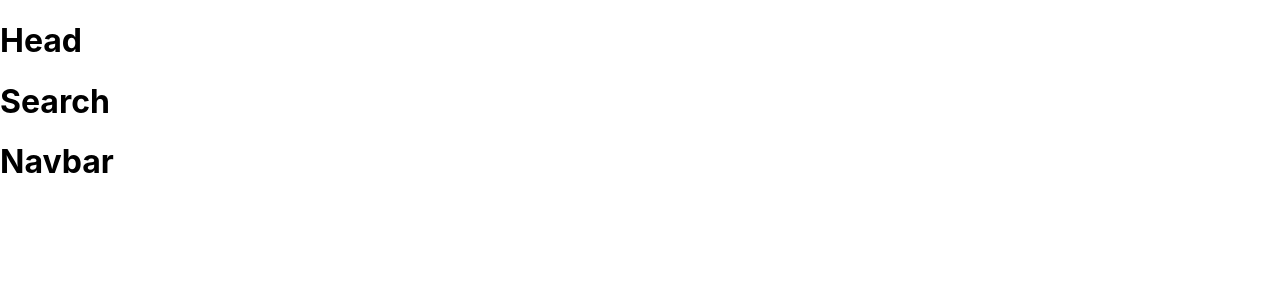
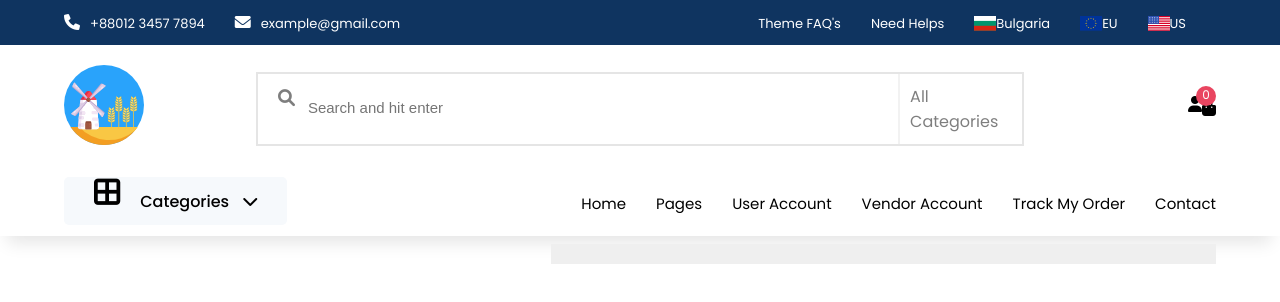
Before and after one commit to Hri100v/React, a React (Create React App) app in the folder new-eshop/: page / in a window 1280 px wide. Shown: the top 302 px of the page. Built offline with nearby package versions, Linux system fonts and the light colour scheme.

Commit message:
all updates on the stable version - communication between the components

```diff
--- a/new-eshop/public/index.html
+++ b/new-eshop/public/index.html
@@ -9,6 +9,7 @@
       name="description"
       content="Web site created using create-react-app"
     />
+    <link rel="stylesheet" href="https://use.fontawesome.com/releases/v6.0.0/css/all.css" integrity="sha384-3B6NwesSXE7YJlcLI9RpRqGf2p/EgVH8BgoKTaUrmKNDkHPStTQ3EyoYjCGXaOTS" crossorigin="anonymous" />
     <link rel="apple-touch-icon" href="%PUBLIC_URL%/logo192.png" />
     <!--
       manifest.json provides metadata used when your web app is installed on a
--- a/new-eshop/src/App.css
+++ b/new-eshop/src/App.css
@@ -1,38 +1,63 @@
-.App {
-  text-align: center;
+@import url("https://fonts.googleapis.com/css2?family=Poppins:wght@300;400;500;600&display=swap");
+
+* {
+  margin: 0;
+  padding: 0;
+  box-sizing: border-box;
 }
 
-.App-logo {
-  height: 40vmin;
-  pointer-events: none;
+body {
+  font-family: "Poppins", sans-serif;
+  background-color: #ffffff;
 }
 
-@media (prefers-reduced-motion: no-preference) {
-  .App-logo {
-    animation: App-logo-spin infinite 20s linear;
-  }
+.background {
+  background-color: #f6f9fc;
+  padding: 50px 0;
 }
 
-.App-header {
-  background-color: #282c34;
-  min-height: 100vh;
-  display: flex;
-  flex-direction: column;
-  align-items: center;
-  justify-content: center;
-  font-size: calc(10px + 2vmin);
-  color: white;
+.container {
+  max-width: 90%;
+  margin: auto;
 }
 
-.App-link {
-  color: #61dafb;
+.d_flex {
+  display: flex;
+  justify-content: space-between;
 }
 
-@keyframes App-logo-spin {
-  from {
-    transform: rotate(0deg);
-  }
-  to {
-    transform: rotate(360deg);
-  }
+.c_flex {
+  display: flex;
+  justify-content: space-between;
+  align-items: center;
 }
+
+.f_flex {
+  display: flex;
+}
+
+a {
+  text-decoration: none;
+  color: #000;
+}
+
+li {
+  list-style: none;
+}
+
+.uppercase {
+  text-transform: uppercase;
+}
+
+.capitalize {
+  text-transform: capitalize;
+}
+
+.RText {
+  text-align-last: right;
+}
+
+.flag {
+  width: 22px;
+  height: auto;
+}
--- a/new-eshop/src/App.js
+++ b/new-eshop/src/App.js
@@ -1,10 +1,18 @@
 import './App.css';
 import { Header } from './common/header/Header';
+import { BrowserRouter as Router, Switch } from "react-router-dom";
 
 function App() {
   return (
     <>
-      <Header/>
+      <Router>
+        <Header />
+        <Switch>
+          {/* <Route path="/" exact>
+            <About />
+          </Route> */}
+        </Switch>
+      </Router>
     </>
   );
 }
--- a/new-eshop/src/common/header/Head.jsx
+++ b/new-eshop/src/common/header/Head.jsx
@@ -1,9 +1,29 @@
 import React from 'react'
+import { BG, EU, US } from 'country-flag-icons/react/3x2'
 
 export const Head = () => {
   return (
     <>
-        <h1>Head</h1>
+        <section className="head">
+          <div className="container d_flex">
+            <div className="left row">
+              <i className="fa fa-phone"></i>
+              <label>+88012 3457 7894</label>
+              <i className="fa fa-envelope"></i>
+              <label>example@gmail.com</label>
+            </div>
+            <div className="right row RText">
+              <label>Theme FAQ's</label>
+              <label>Need Helps</label>
+              <span><BG title="Bulgaria" className="flag" /></span>
+              <label htmlFor="">Bulgaria</label>
+              <span><EU title="European Union" className="flag" /></span>
+              <label htmlFor="">EU</label>
+              <span><US title="United States" className="flag" /></span>
+              <label htmlFor="">US</label>
+            </div>
+          </div>
+        </section>
     </>
   )
 }
--- a/new-eshop/src/common/header/Header.css
+++ b/new-eshop/src/common/header/Header.css
@@ -0,0 +1,213 @@
+/*------------------head------------------*/
+.head {
+    background-color: #0f3460;
+    padding: 10px 0;
+    color: #fff;
+}
+
+.head i {
+    margin-right: 10px;
+}
+
+.head label {
+    margin-right: 30px;
+    font-size: 13px;
+}
+
+.head .right span {
+    vertical-align: middle;
+    display: inline-flex;
+}
+
+/*------------------head------------------*/
+/*------------------search------------------*/
+.search {
+    padding: 20px 0;
+}
+
+.search .logo img {
+    width: auto;
+    height: auto;
+}
+
+.search .width {
+    width: 20%;
+}
+
+.search-box {
+    width: 80%;
+    border: 2px solid rgba(0, 0, 0, 0.1);
+}
+
+.search-box i {
+    width: 5%;
+    text-align: center;
+    font-size: 17px;
+    opacity: 0.5;
+    padding: 15px 20px;
+}
+
+.search-box input, button {
+    border: 0;
+    outline: none;
+    width: 100%;
+    padding: 10px;
+}
+
+::placeholder {
+    font-size: 15px;
+}
+
+.search-box span {
+    width: 20%;
+    opacity: 0.5;
+    border-left: 2px solid rgba(0, 0, 0, 0.1);
+    padding: 10px;
+}
+
+.cart {
+    position: relative;
+}
+
+.search .cart span {
+    position: absolute;
+    top: -10px;
+    right: 0;
+    width: 20px;
+    height: 20px;
+    border-radius: 50%;
+    text-align: center;
+    background-color: #e94560;
+    font-size: 12px;
+    color: #fff;
+}
+
+.search .f_flex {
+    justify-content: end;
+}
+
+.categories {
+    background-color: #f6f9fc;
+    padding: 0 30px;
+    border-radius: 5px;
+    height: 6vh;
+    margin-top: 5px;
+}
+
+.categories span {
+    margin-right: 20px;
+    font-size: 30px;
+}
+
+.categories h4 {
+    font-weight: 500;
+    margin-top: 12px;
+}
+
+.categories h4 i {
+    margin-left: 10px;
+}
+
+header {
+    height: 8vh;
+    box-shadow: -1px 15px 17px -8px rgba(0, 0, 0, 0.1);
+}
+
+header ul {
+    line-height: 8vh;
+}
+
+header ul li {
+    margin-left: 30px;
+}
+
+header ul li a {
+    transition: 0.5s;
+    font-size: 15px;
+    font-weight: 400;
+}
+
+header ul li a:hover {
+    color: #e94560;
+}
+
+.open {
+    display: none;
+}
+
+.search.active {
+    height: 12vh;
+    position: fixed;
+    top: 0;
+    z-index: 1000;
+    width: 100%;
+    background-color: #fff;
+    box-shadow: -1px 11px 24px -11px rgba(0, 0, 0, 0.2);
+    transition: 0.5s;
+}
+
+@media (max-width: 768px) {
+    header ul {
+        padding-top: 30px;
+    }
+
+    .nav-links-MobileMenu {
+        position: absolute;
+        display: block;
+        list-style-type: none;
+        top: 0;
+        left: 0;
+        transition: 0.5s;
+        width: 60%;
+        height: 100vh;
+        background-color: #fff;
+        z-index: 888;
+        box-shadow: rgba(50, 50, 93, 0.23) 0 50px 100px -20px, rgba(0, 0, 0, 0.3) 0 30px 60px -30px;
+    }
+
+    header ul li {
+        width: 100%;
+        transition: all 0.5s ease-in-out;
+        text-transform: uppercase;
+        line-height: 70px;
+    }
+
+    header .link {
+        display: none;
+    }
+
+    .close, .open {
+        position: absolute;
+        top: 35px;
+        right: 20px;
+        color: #ff014f;
+        display: block;
+        font-size: 25px;
+        z-index: 999;
+    }
+
+    .open {
+        top: 25%;
+        right: 30px;
+        background-color: #e94560;
+        color: #fff;
+    }
+
+    .close {
+        right: 45%;
+    }
+
+    .close .home-btn {
+        background: linear-gradient(145deg, #e2e8ec, #ffffff);
+        color: #ff014f;
+        border-radius: 50%;
+        padding: 0;
+        width: 60px;
+        height: 60px;
+        line-height: 60px;
+    }
+}
+
+/* video: 30:23 */
+
+/*------------------search------------------*/
--- a/new-eshop/src/common/header/Header.jsx
+++ b/new-eshop/src/common/header/Header.jsx
@@ -1,4 +1,5 @@
 import React from 'react'
+import './Header.css'
 import { Head } from './Head'
 import { Search } from './Search'
 import { Navbar } from './Navbar'
--- a/new-eshop/src/common/header/Navbar.jsx
+++ b/new-eshop/src/common/header/Navbar.jsx
@@ -1,9 +1,52 @@
-import React from 'react'
+import React, { useState } from 'react'
+import { Link } from 'react-router-dom'
 
 export const Navbar = () => {
+  const [MobileMenu, setMobileMenu] = useState(false);
   return (
     <>
-        <h1>Navbar</h1>
+      <header className="header">
+        <div className="container d_flex">
+          <div className="categories d_flex">
+            <span className="fa-solid fa-border-all"></span>
+            <h4>
+              Categories <i className="fa fa-chevron-down"></i>
+            </h4>
+          </div>
+
+          <div className="navlink">
+            <ul className={MobileMenu ? "nav-links-MobileMenu" : "link f_flex capitalize"} onClick={() => setMobileMenu(false)}>
+              <li>
+                <Link to="/">home</Link>
+              </li>
+              <li>
+                <Link to="/pages">pages</Link>
+              </li>
+              <li>
+                <Link to="/user">user account</Link>
+              </li>
+              <li>
+                <Link to="/vendor">vendor account</Link>
+              </li>
+              <li>
+                <Link to="/track">track my order</Link>
+              </li>
+              <li>
+                <Link to="/contact">contact</Link>
+              </li>
+            </ul>
+            <button className="toggle" onClick={() => setMobileMenu(!MobileMenu)}>
+              {
+                MobileMenu ?
+                  <i className="fa fa-times close home-btn"></i> :
+                  // <i className="fa fa-bars open"></i>
+                  // <FontAwesomeIcon icon="fa-solid fa-xmark" />
+                  <i className="fa fa-solid fa-bars open"></i>
+              }
+            </button>
+          </div>
+        </div>
+      </header>
     </>
   )
 }
--- a/new-eshop/src/common/header/Search.jsx
+++ b/new-eshop/src/common/header/Search.jsx
@@ -1,9 +1,38 @@
 import React from 'react'
+// import logo from '../../logo.svg'
+import logo from '../../components/assets/images/reshot-icon-mill-K5DQVANU3P.svg'
+import { Link } from 'react-router-dom'
 
 export const Search = () => {
+  window.addEventListener("scroll", () => {
+    const search = document.querySelector(".search");
+    search.classList.toggle("active", window.scrollY > 100);
+  })
   return (
     <>
-        <h1>Search</h1>
+        <section className="search">
+          <div className="container c_flex">
+            <div className="logo width">
+              <img src={logo} alt="" style={{ width: 80, height: 80 }} />
+            </div>
+
+            <div className="search-box f_flex">
+              <i className="fa fa-search"></i>
+              <input type="text" placeholder="Search and hit enter" />
+              <span>All Categories</span>
+            </div>
+
+            <div className="icon f_flex width">
+              <i className="fa fa-user icon_circle"></i>
+              <div className="cart">
+                <Link to="/cart">
+                  <i className="fa fa-shopping-bag icon_circle"></i>
+                  <span>0</span>
+                </Link>
+              </div>
+            </div>
+          </div>
+        </section>
     </>
   )
 }
```
Also changed, not shown: new-eshop/package.json (+9 -0 lines), new-eshop/src/components/assets/images/reshot-icon-mill-K5DQVANU3P.svg (added), 1 other file (tests, documents, lock files or other folders).
